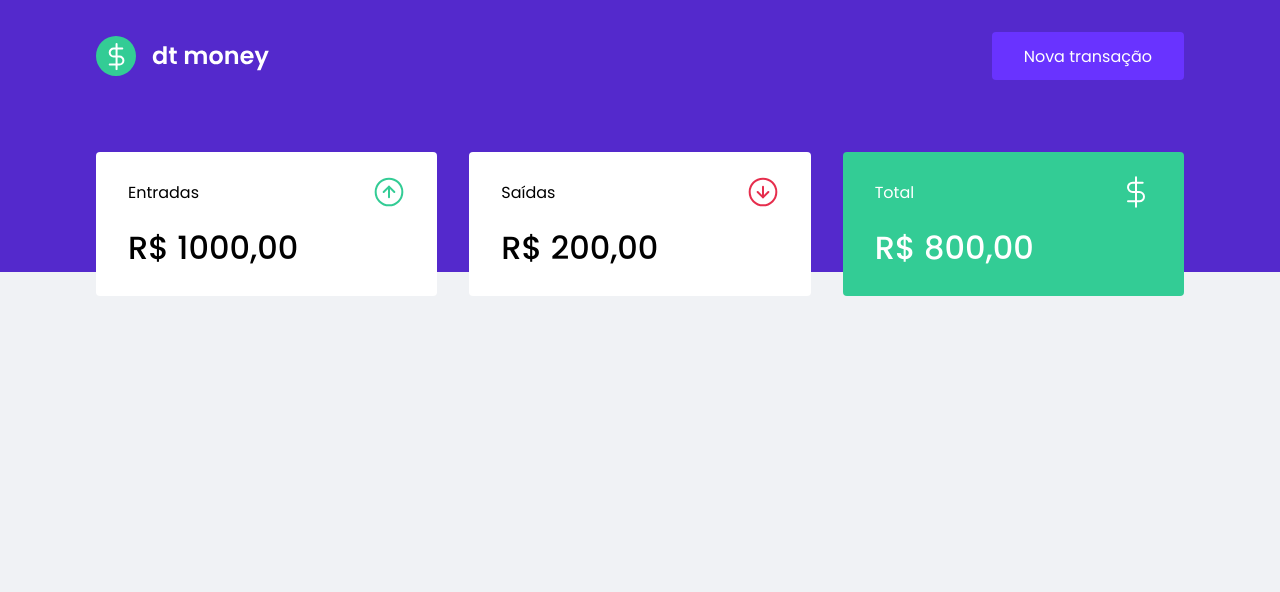
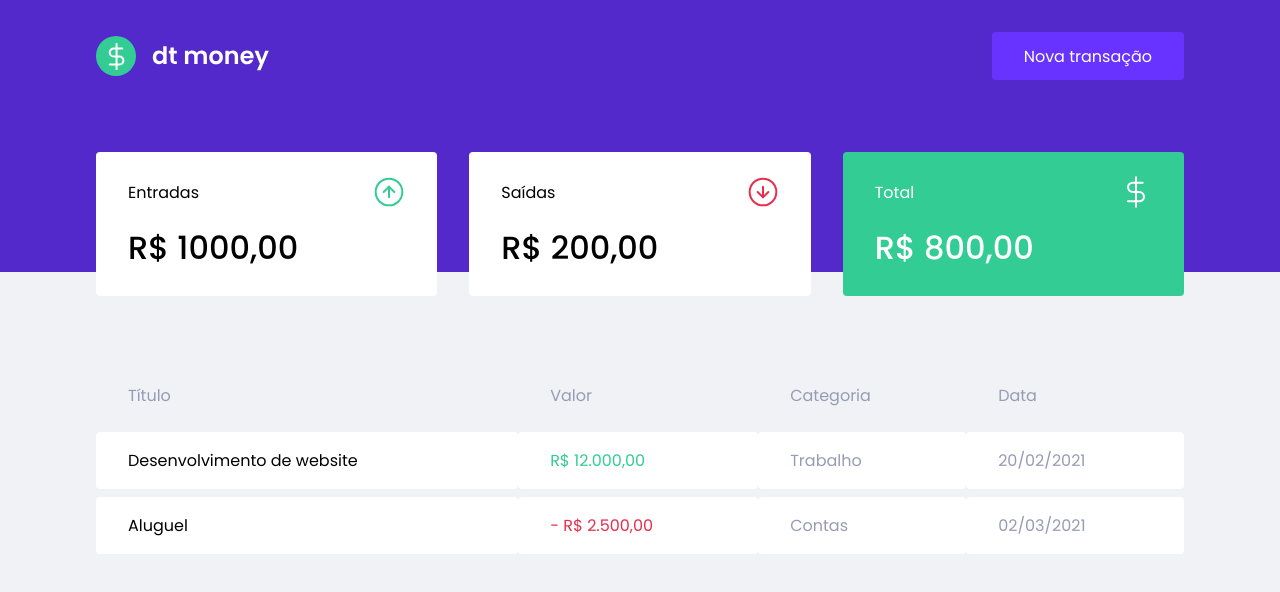
Before and after one commit to EduardoRodriguesF/dtmoney, a React (Create React App) app: page / in a window 1280 px wide. Shown: the top 592 px of the page. Built offline with nearby package versions, Linux system fonts and the light colour scheme.

Commit message:
feat: transactions table component

```diff
--- a/src/components/Dashboard/index.tsx
+++ b/src/components/Dashboard/index.tsx
@@ -1,4 +1,5 @@
 import { Summary } from '../Summary';
+import { TransactionsTable } from '../TransactionsTable';
 
 import { Container } from './styles';
 
@@ -6,6 +7,7 @@
   return (
     <Container>
       <Summary />
+      <TransactionsTable />
     </Container>
   )
 }
--- /dev/null
+++ b/src/components/TransactionsTable/index.tsx
@@ -0,0 +1,33 @@
+import { Container } from "./styles";
+
+export function TransactionsTable() {
+  return (
+    <Container>
+      <table>
+        <thead>
+          <tr>
+            <th>Título</th>
+            <th>Valor</th>
+            <th>Categoria</th>
+            <th>Data</th>
+          </tr>
+        </thead>
+
+        <tbody>
+          <tr>
+            <td>Desenvolvimento de website</td>
+            <td className="deposit">R$ 12.000,00</td>
+            <td>Trabalho</td>
+            <td>20/02/2021</td>
+          </tr>
+          <tr>
+            <td>Aluguel</td>
+            <td className="withdraw">- R$ 2.500,00</td>
+            <td>Contas</td>
+            <td>02/03/2021</td>
+          </tr>
+        </tbody>
+      </table>
+    </Container>
+  )
+}
--- /dev/null
+++ b/src/components/TransactionsTable/styles.ts
@@ -0,0 +1,38 @@
+import styled from 'styled-components';
+
+export const Container = styled.div`
+  margin-top: 4rem;
+
+  table {
+    width: 100%;
+    border-spacing: 0 0.5rem;
+
+    th {
+      color: var(--text-body);
+      font-weight: 400;
+      padding: 1rem 2rem;
+      text-align: left;
+      line-height: 1.5rem;
+    }
+
+    td {
+      padding: 1rem 2rem;
+      border: 0;
+      background: var(--shape);
+      color: var(--text-body);
+      border-radius: 0.25rem;
+
+      &:first-child {
+        color: var(--text-title);
+      }
+
+      &.deposit {
+        color: var(--green);
+      }
+
+      &.withdraw {
+        color: var(--red);
+      }
+    }
+  }
+`;
```
